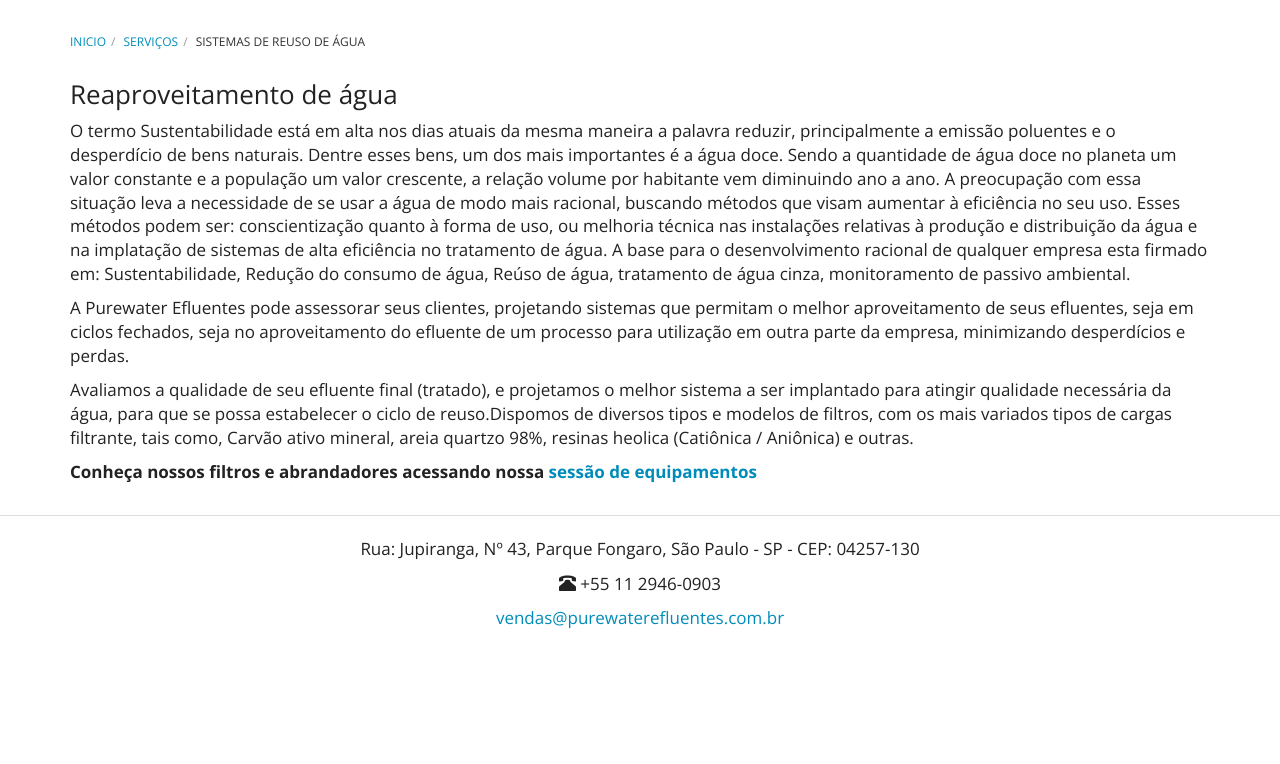
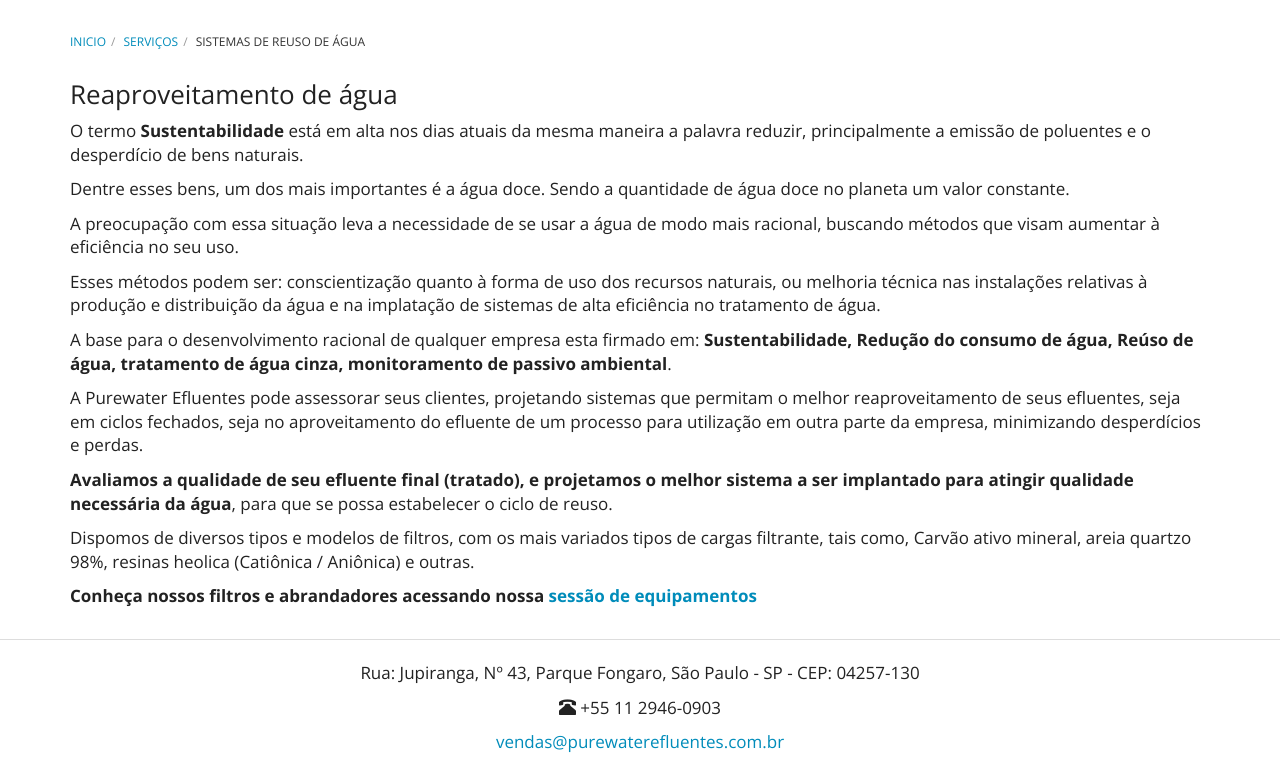
Before and after one commit to purewaterefluentes/purewaterefluentes.github.io, a Jekyll site: the page built from servicos/sistemas-de-reuso-de-agua.md, in a window 1280 px wide and 1015 px high, cut to the strip 251-1015 px from the top of the window. Built offline with Jekyll 4.4.1, drawn with Linux system fonts in a browser that asks for light colours; nearby versions of some CDN libraries; library files that are not in the unit come from our copies.

Commit message:
Update sistemas-de-reuso-de-agua.md

```diff
--- a/servicos/sistemas-de-reuso-de-agua.md
+++ b/servicos/sistemas-de-reuso-de-agua.md
@@ -5,14 +5,20 @@ title: Sistemas de Reuso de Água
 
 ### Reaproveitamento de água
 
-O termo Sustentabilidade está em alta nos dias atuais da mesma maneira a palavra reduzir, principalmente a emissão poluentes e o desperdício de bens naturais.
-Dentre esses bens, um dos mais importantes é a água doce. Sendo a quantidade de água doce no planeta um valor constante e a população um valor crescente, a relação volume por habitante vem diminuindo ano a ano.
+O termo **Sustentabilidade** está em alta nos dias atuais da mesma maneira a palavra reduzir, principalmente a emissão de poluentes e o desperdício de bens naturais.
+
+Dentre esses bens, um dos mais importantes é a água doce. Sendo a quantidade de água doce no planeta um valor constante.
+
 A preocupação com essa situação leva a necessidade de se usar a água de modo mais racional, buscando métodos que visam aumentar à eficiência no seu uso.
-Esses métodos podem ser: conscientização quanto à forma de uso, ou melhoria técnica nas instalações relativas à produção e distribuição da água e na implatação de sistemas de alta eficiência no tratamento de água.
-A base para o desenvolvimento racional de qualquer empresa esta firmado em: Sustentabilidade, Redução do consumo de água, Reúso de água, tratamento de água cinza, monitoramento de passivo ambiental.
 
-A Purewater Efluentes pode assessorar seus clientes, projetando sistemas que permitam o melhor aproveitamento de seus efluentes, seja em ciclos fechados, seja no aproveitamento do efluente de um processo para utilização em outra parte da empresa, minimizando desperdícios e perdas.
+Esses métodos podem ser: conscientização quanto à forma de uso dos recursos naturais, ou melhoria técnica nas instalações relativas à produção e distribuição da água e na implatação de sistemas de alta eficiência no tratamento de água.
 
-Avaliamos a qualidade de seu efluente final (tratado), e projetamos o melhor sistema a ser implantado para atingir qualidade necessária da água, para que se possa estabelecer o ciclo de reuso.Dispomos de diversos tipos e modelos de filtros, com os mais variados tipos de cargas filtrante, tais como, Carvão ativo mineral, areia quartzo 98%, resinas heolica (Catiônica / Aniônica) e outras.
+A base para o desenvolvimento racional de qualquer empresa esta firmado em: **Sustentabilidade, Redução do consumo de água, Reúso de água, tratamento de água cinza, monitoramento de passivo ambiental**.
+
+A Purewater Efluentes pode assessorar seus clientes, projetando sistemas que permitam o melhor reaproveitamento de seus efluentes, seja em ciclos fechados, seja no aproveitamento do efluente de um processo para utilização em outra parte da empresa, minimizando desperdícios e perdas.
+
+**Avaliamos a qualidade de seu efluente final (tratado), e projetamos o melhor sistema a ser implantado para atingir qualidade necessária da água**, para que se possa estabelecer o ciclo de reuso.
+
+Dispomos de diversos tipos e modelos de filtros, com os mais variados tipos de cargas filtrante, tais como, Carvão ativo mineral, areia quartzo 98%, resinas heolica (Catiônica / Aniônica) e outras.
 
 <strong>Conheça nossos filtros e abrandadores acessando nossa [sessão de equipamentos](/equipamentos)</strong>
```
